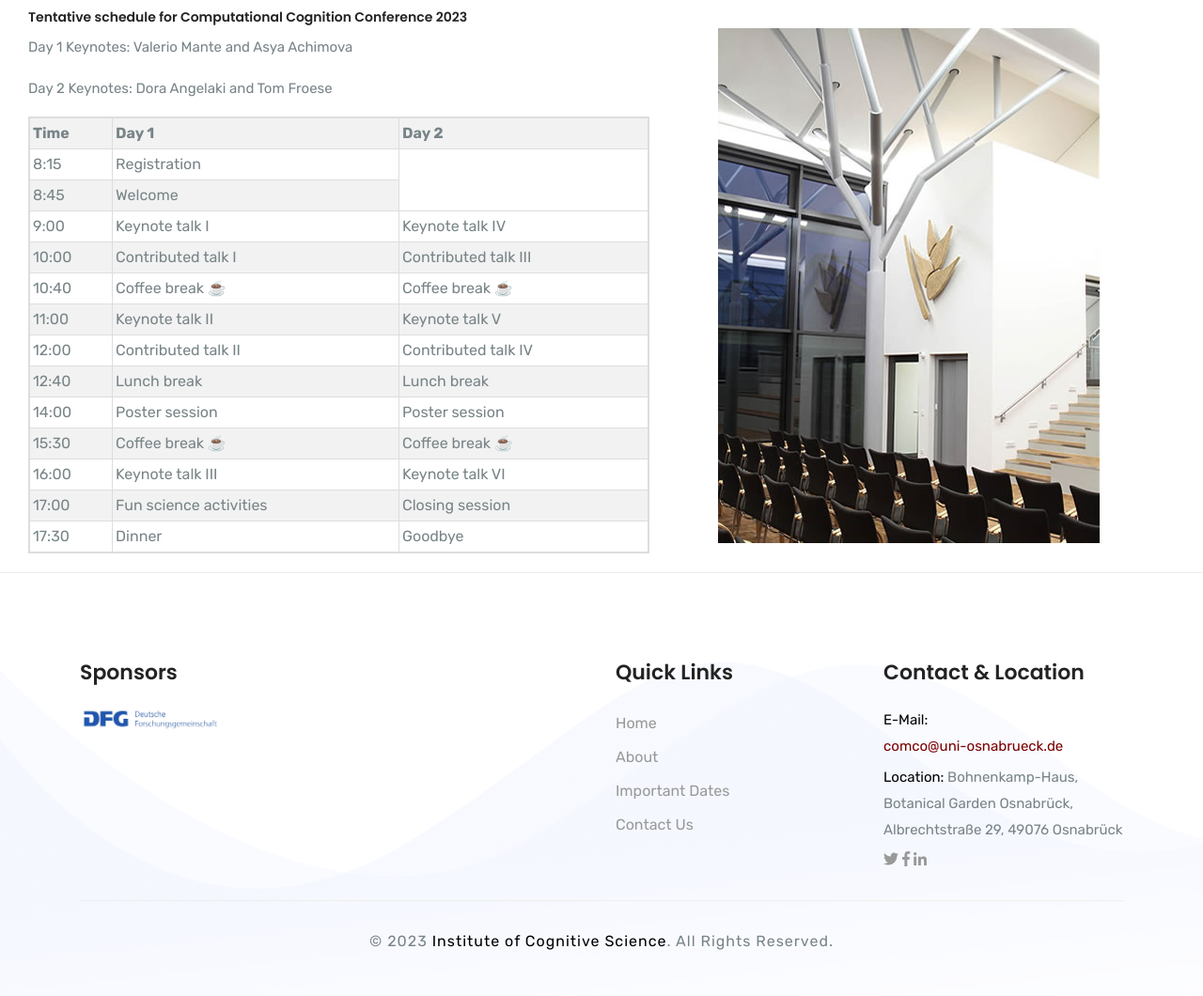
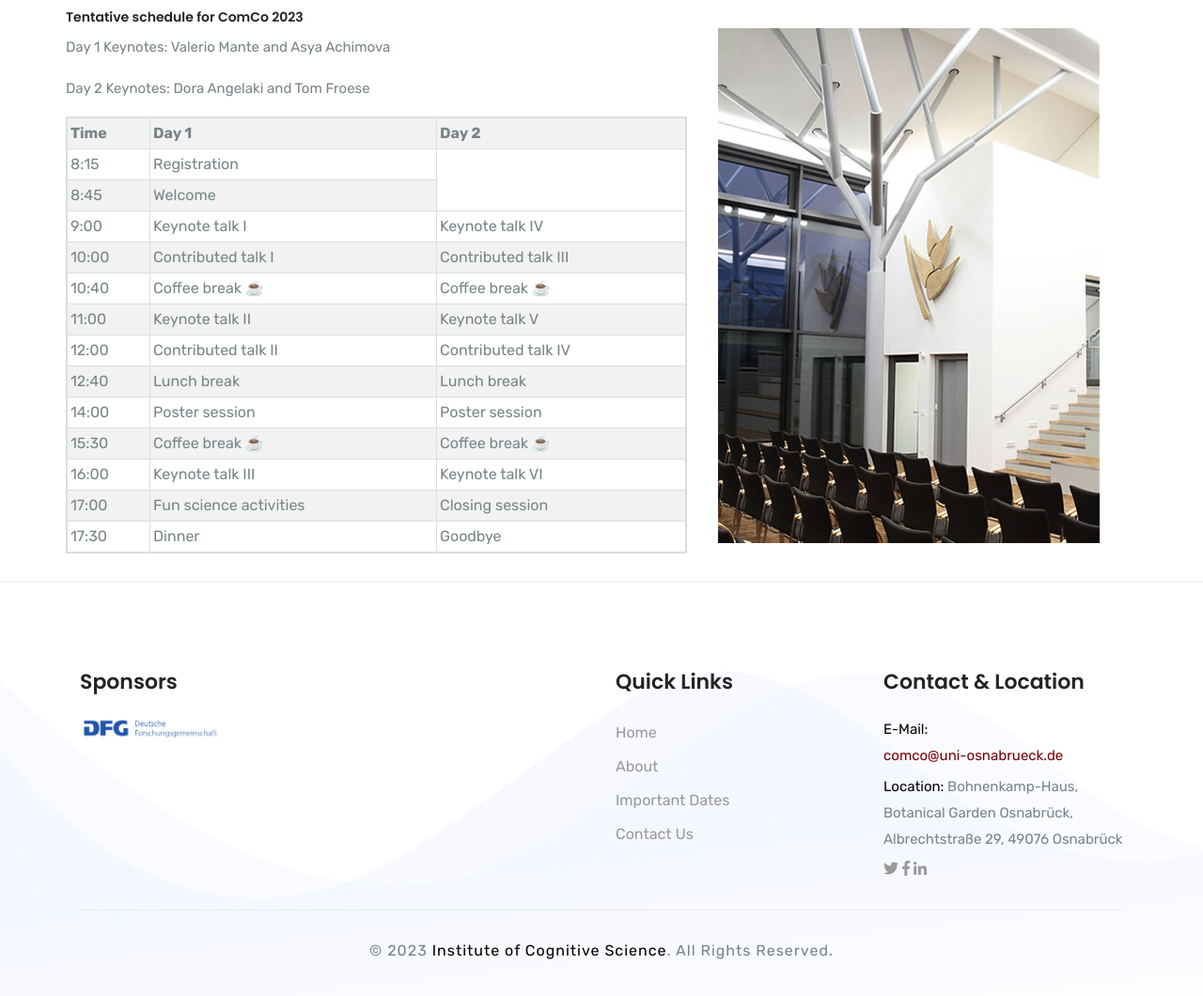
Before and after one commit to comco23/comco23.github.io, a Jekyll site: the page built from program.html, in a window 1280 px wide and 1400 px high, scrolled down 251 px. Shown: the part 315-1375 px from the top of the window at 94% size. Built offline with Jekyll 4.4.1, drawn with Linux system fonts in a browser that asks for light colours.

Commit message:
made changes

```diff
--- a/assets/css/style.css
+++ b/assets/css/style.css
@@ -1593,8 +1593,8 @@ PROGRAM
 
 .program-grid {
 	width: 90%;
-	margin-bottom: 20px;
-	margin-left: 30px; /* Added 'px' unit */
+	margin-bottom: 30px;
+	margin-left: 70px; /* Added 'px' unit */
 	margin-right: 20px; /* Added 'px' unit */
 	border: 2px solid #ddd;
 }
@@ -1616,6 +1616,6 @@ PROGRAM
 /* Styling for the program text */
 .program-text {
 	margin-top: 5px;
-	margin-left: 30px; /* Match the left margin of the program grid */
+	margin-left: 70px; /* Match the left margin of the program grid */
 	text-align: left;
       }
--- a/program.html
+++ b/program.html
@@ -14,7 +14,7 @@ permalink: /program
 <!-- CONFERENCE PROGRAM START -->
 <div class="row">
   <div class="col-lg-7 col-md-7 col-sm-7 m-auto">
-      <h6 class="program-text">Tentative schedule for Computational Cognition Conference 2023</h6>
+      <h6 class="program-text">Tentative schedule for ComCo 2023</h6>
       <p class="program-text">Day 1 Keynotes: Valerio Mante and Asya Achimova</p>
       <p class="program-text">Day 2 Keynotes: Dora Angelaki and Tom Froese</p>
       <!-- Your program table here -->
```
